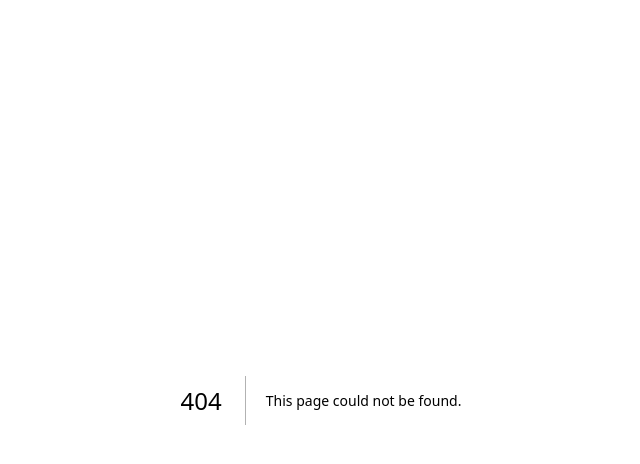
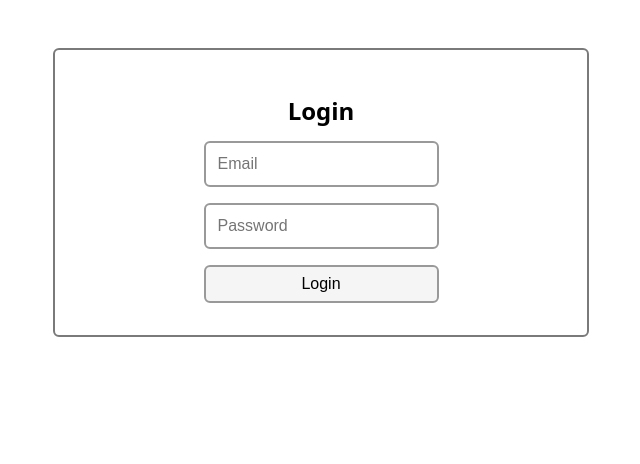
Before and after one commit to mrHoft/restman, a Next.js app: page /login in a window 1280 px wide. Before the commit this address had no page. Shown: the top 464 px of the page, without its empty margins (319-959 px from the left). Built offline with nearby package versions, Linux system fonts and the light colour scheme.

Commit message:
Login page (#12)
* feat: add login page

* feat: add styles

* refactor: add empty line before .title in form.module.css

```diff
--- /dev/null
+++ b/src/app/login/page.tsx
@@ -0,0 +1,16 @@
+import form from '~/styles/form.module.css';
+
+export default function Login() {
+  return (
+    <div className={form.container}>
+      <h1 className={form.title}>Login</h1>
+      <form className={form.form}>
+        <input className={form.input} type="email" name="email" placeholder="Email" />
+        <input className={form.input} type="password" name="password" placeholder="Password" />
+        <button className="button" type="submit">
+          Login
+        </button>
+      </form>
+    </div>
+  );
+}
--- a/src/styles/form.module.css
+++ b/src/styles/form.module.css
@@ -9,6 +9,7 @@
   border: 2px solid var(--color50);
   border-radius: 0.375rem;
 }
+
 .title {
   font-size: 1.5rem;
 }
```
